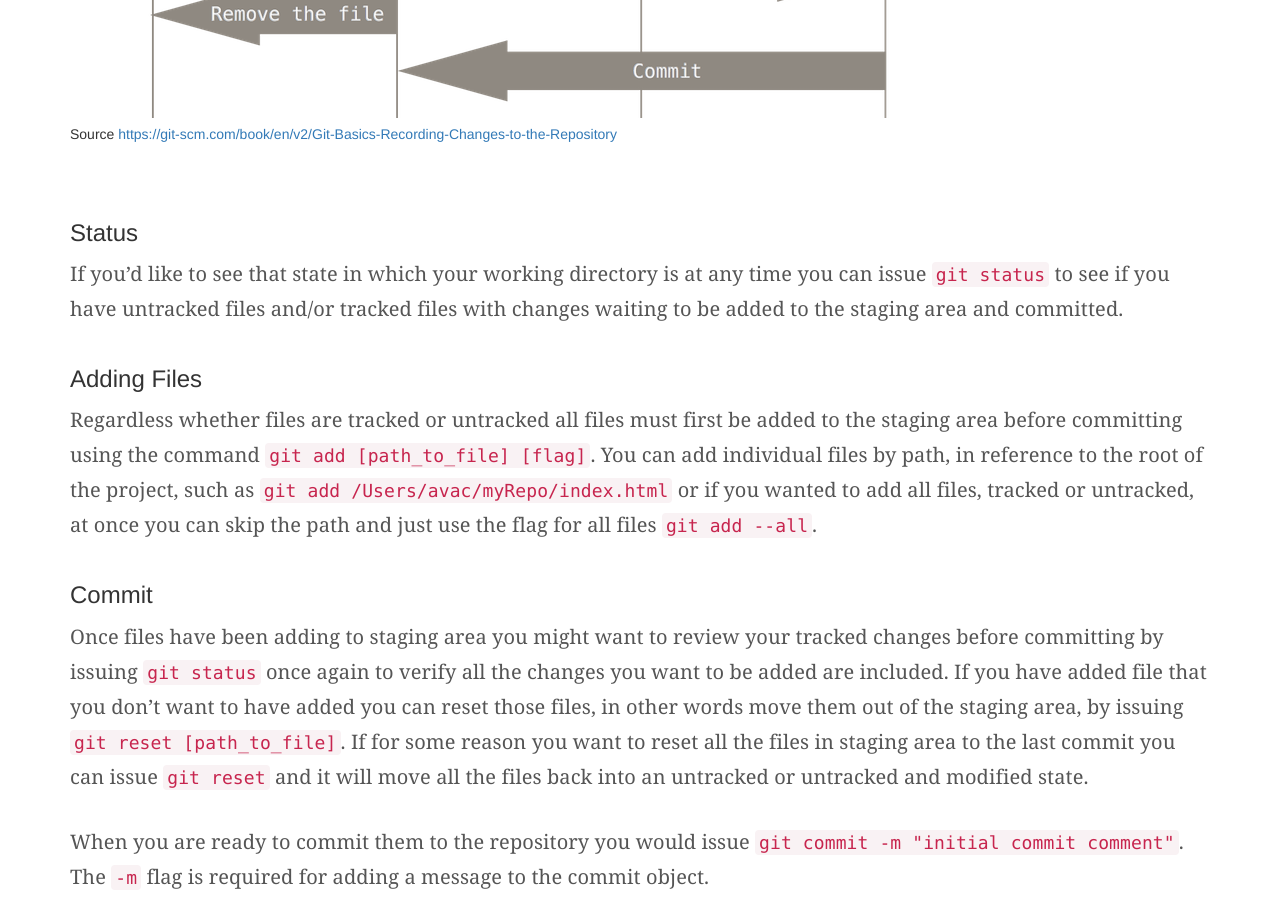
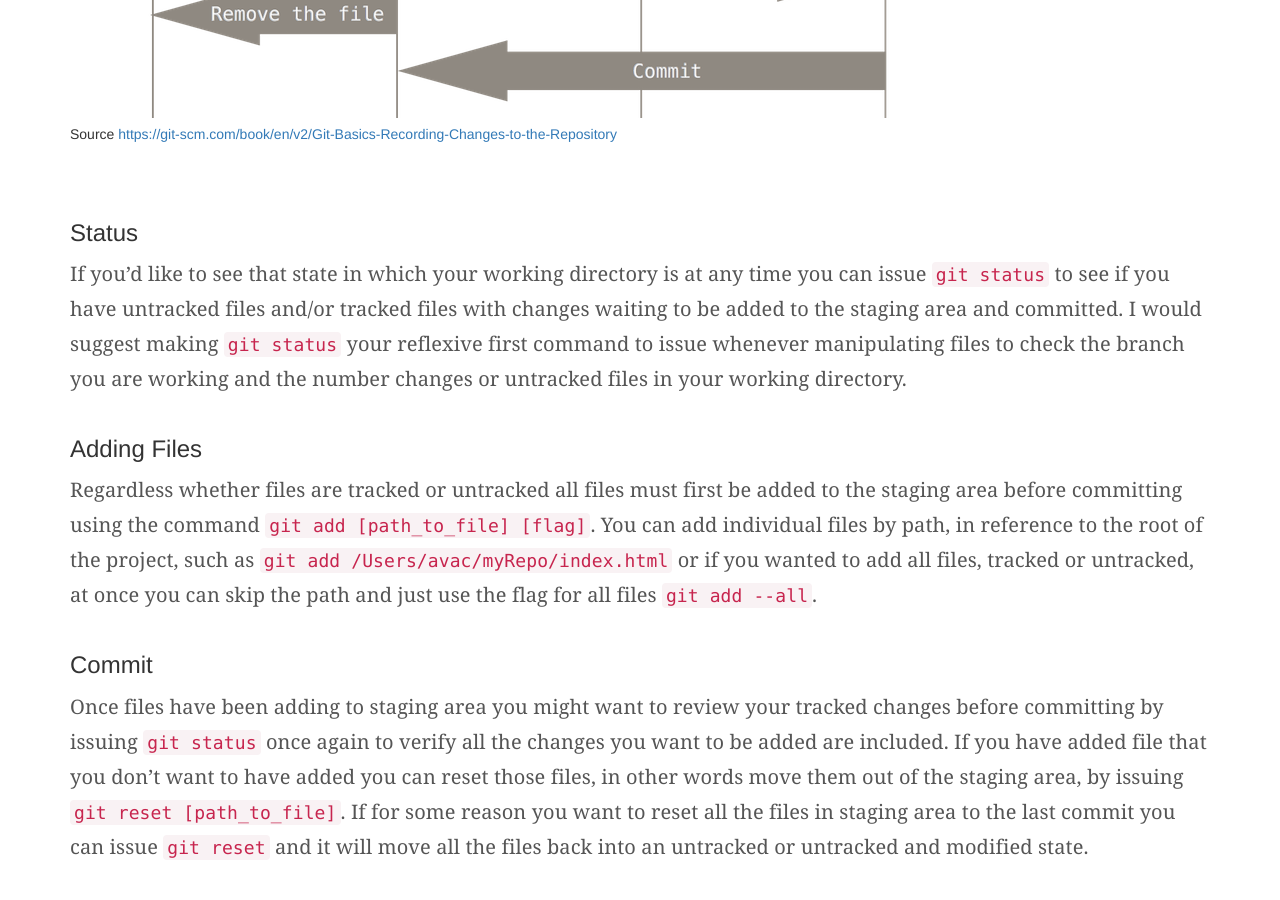
Before and after one commit to SeattleFeministJS/seattlefeministjs.github.io, a Jekyll site: the page built from _posts/2015-11-19-getting-to-know-git.md, in a window 1280 px wide and 900 px high, scrolled down 10924 px. Built offline with Jekyll 4.4.1, drawn with Linux system fonts in a browser that asks for light colours; nearby versions of some CDN libraries; library files that are not in the unit come from our copies; some of the changed text lies outside the part shown.

Commit message:
adding github pages link

```diff
--- a/_posts/2015-11-19-getting-to-know-git.md
+++ b/_posts/2015-11-19-getting-to-know-git.md
@@ -141,7 +141,7 @@ Untracked files are files that have never been added to the index (staging area)
 <br>
 
 ###Status
-If you'd like to see that state in which your working directory is at any time you can issue `git status` to see if you have untracked files and/or tracked files with changes waiting to be added to the staging area and committed.
+If you'd like to see that state in which your working directory is at any time you can issue `git status` to see if you have untracked files and/or tracked files with changes waiting to be added to the staging area and committed. I would suggest making `git status` your reflexive first command to issue whenever manipulating files to check the branch you are working and the number changes or untracked files in your working directory.
 
 ###Adding Files
 Regardless whether files are tracked or untracked all files must first be added to the staging area before committing using the command `git add [path_to_file] [flag]`. You can add individual files by path, in reference to the root of the project, such as `git add /Users/avac/myRepo/index.html` or if you wanted to add all files, tracked or untracked, at once you can skip the path and just use  the flag for all files `git add --all`.
@@ -329,3 +329,7 @@ When you want to share a branch with a remote repository you need to "push" it u
 Tags are used to mark a point in the repository history, hence pointing to a specific commit. Tags cannot be committed to or changed, they will always point to the same commit in history. There are two types of tags, **lightweight** and **annotated**.
 
 A lightweight tag is just a pointer to a specific commit. Annotated tags are stored as objects and contain the tagger name, email, the date and a tagging message and can be signed and verified. It's recommended to use annotated tags so you have all of that information included. Creating an annotated tag is simple `git tag -a v0.1 -m "Initial Version"`. If you want to see a list of tags, and verify that you have made your tag, use `git tag` and if you want to inspect what is included in the tag use `git show [tag_name]`.
+
+
+##GitHub Pages
+GitHub pages are free public web pages hosted by GitHub. These pages are hosted over HTTP so do not host anything with sensitive data there. There two main types of pages, *User or company pages* and *project or repository pages*. Since GitHub has done such a great job at documenting how-to create these pages there's no use in trying to do better and I'll link to their instruction page [here](https://pages.github.com/).
```
Also changed, not shown: 1 other file.
